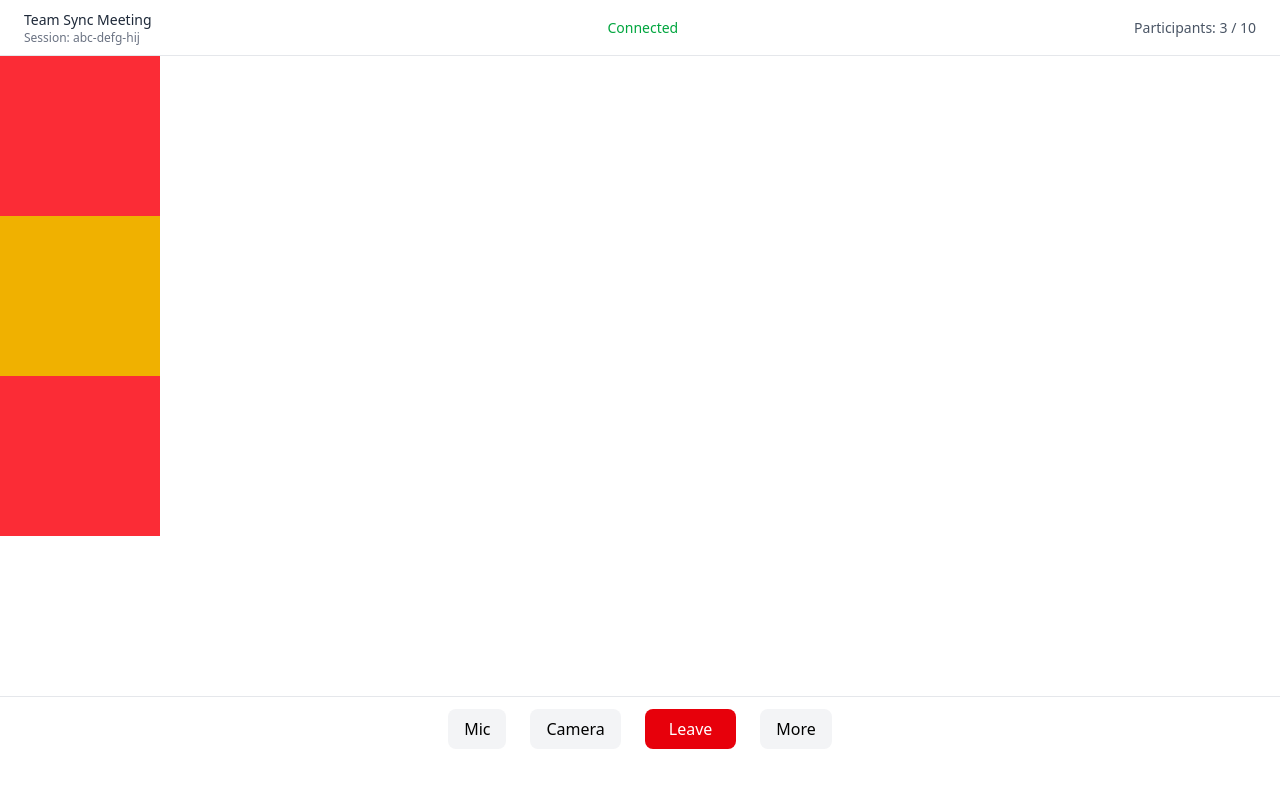
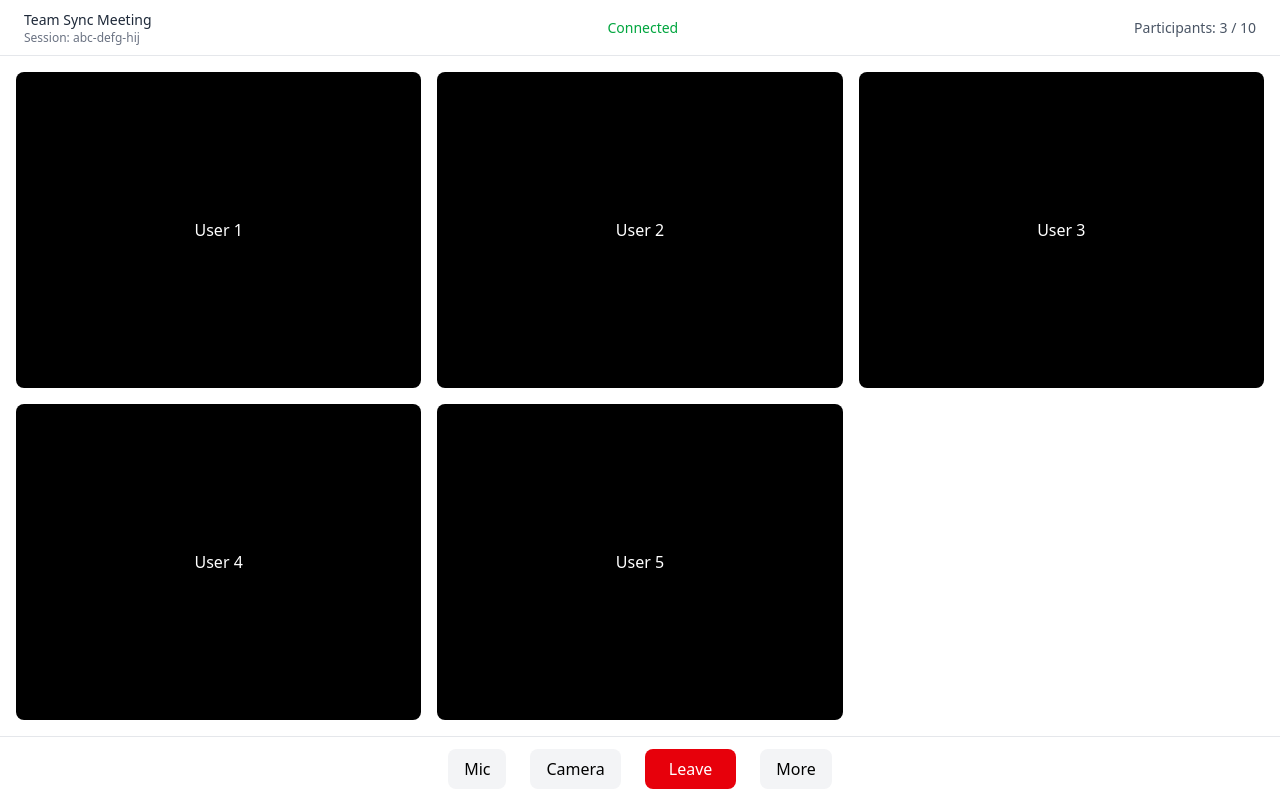
Before and after one commit to THARUNJP/hangout, a React (Vite) app: page /meet/abc-defg-hij in a window 1280 px wide. Built offline with nearby package versions, Linux system fonts and the light colour scheme.

Commit message:
video grid ui completed  and tested

```diff
--- a/src/components/meet/components/video.tsx
+++ b/src/components/meet/components/video.tsx
@@ -1,13 +1,34 @@
-export default function VideoGrid(){
+import { getGridClass } from "../../../lib/helper";
+import type { Participant } from "../../../types/types";
 
-    return(
-        <div className="h-[80vh]">
-        <div className="grid-col-3">
-            <div className="bg-red-500 h-40 w-40"></div>
-            <div className="bg-yellow-500 h-40 w-40"></div>
-            <div className="bg-red-500 h-40 w-40"></div>
-        </div>
-        </div>
-    )
+export default function VideoGrid() {
+  // Mock participants (UI only)
+  const participants: Participant[] = Array.from(
+    { length: 5 },
+    (_, i) => ({
+      id: String(i),
+      name: `User ${i + 1}`,
+    })
+  );
 
+  return (
+   <div className="flex-1 p-4 h-[calc(100vh-(4rem+3.5rem))]">
+      <div
+        className={`
+          grid gap-4 h-full
+          ${getGridClass(participants.length)}
+          place-items-center
+        `}
+      >
+        {participants.map((p) => (
+          <div
+            key={p.id}
+            className="w-full h-full bg-black rounded-lg flex items-center justify-center text-white"
+          >
+            {p.name}
+          </div>
+        ))}
+      </div>
+    </div>
+  );
 }
--- /dev/null
+++ b/src/types/types.ts
@@ -0,0 +1,4 @@
+export type Participant = {
+  id: string;
+  name: string;
+};
```
